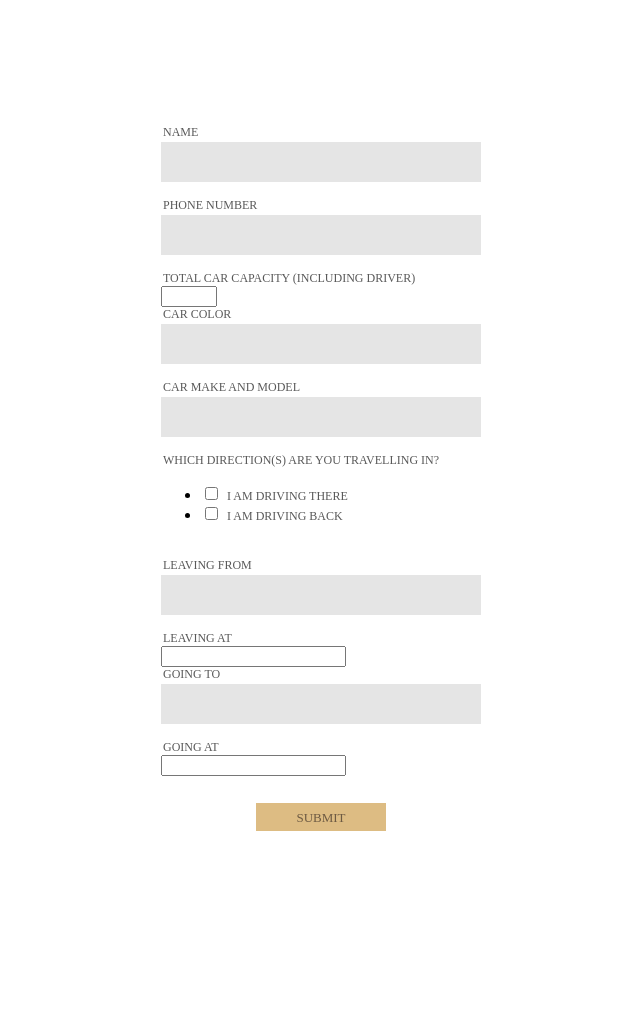
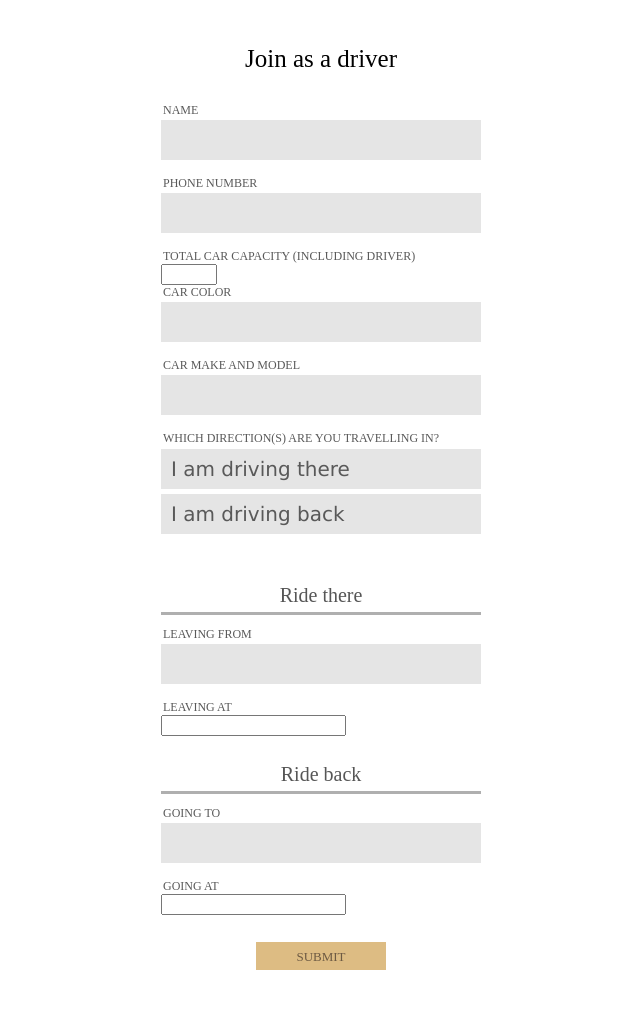
Before and after one commit to nikrdc/motorpool, a Flask app: page /1/add in a window 1280 px wide. Shown: the top 1034 px of the page, without its empty margins (319-959 px from the left). Before the commit the page ends 831 px from the top, so only its background shows below. Run offline with Flask 2, Linux system fonts and the light colour scheme; data that the repository does not hold is empty; some libraries are stand-ins or nearby versions; some web fonts are replaced.

Commit message:
styled add driver page

```diff
--- a/static/style.css
+++ b/static/style.css
@@ -8,8 +8,8 @@
 }
 
 @font-face {
-    font-family: WhitneySemibold;
-    src: url('fonts/Whitney-Semibold.otf');
+    font-family: SentinelMedium;
+    src: url('fonts/Sentinel-Book.otf');
 }
 
 @font-face {
@@ -17,11 +17,33 @@
     src: url('fonts/Whitney-Medium.otf');
 }
 
+@font-face {
+    font-family: WhitneySemibold;
+    src: url('fonts/Whitney-Semibold.otf');
+}
+
 
 /* General */
 
 body {
     margin: 50px 0 0 0;
+}
+
+.header {
+    font-family: 'SentinelMedium';
+    text-align: center;
+    font-size: 20px;
+    padding: 0 0 5px 0;
+    border-bottom: 3px solid #afafaf;
+    margin: 27px 0 12px 0;
+    color: #565656;
+}
+
+.title {
+    font-family: 'SentinelBook';
+    text-align: center;
+    font-size: 25px;
+    margin: -30px 0 -20px 0;
 }
 
 
@@ -120,3 +142,44 @@ input[type="text"]:focus {
     cursor: pointer;
     text-align: center;
 }
+
+#directions {
+    list-style-type: none;
+    margin: -2px 0 0 -42px;
+}
+
+input[type="checkbox"] {
+    display: inline-block;
+    width: 40px;
+    height: 40px;
+    -webkit-appearance: none;
+    background-color: #e5e5e5;
+    cursor: pointer;
+    margin: 0 0 -40px 282px;
+    outline-width: 0;
+}
+
+input[type="checkbox"]:checked {
+    background: url('/static/img/check.png') no-repeat center #e5e5e5;
+    cursor: pointer;
+    border: none;
+    outline-width: 0;
+}
+
+#directions label {
+    text-transform: none;
+    background-color: #e5e5e5;
+    height: 20px;
+    width: 300px;
+    display: block;
+    border: none;
+    font-size: 20px;
+    padding: 8px 10px 12px 10px;
+    color: #595959;
+    font-family: Lucida Grande, sans-serif;
+    cursor: pointer;
+}
+
+#directions li {
+    margin: 5px 0;
+}
--- a/templates/add_driver.html
+++ b/templates/add_driver.html
@@ -1,6 +1,9 @@
 {% extends "base.html" %}
 {% block title %}Join as a driver{% endblock %}
 {% block body %}
+
+    <div class="title">Join as a driver</div>
+
     <form method="POST" class="form">
         {{ form.csrf_token }}
         {{ form.name.label }}<br>
@@ -15,10 +18,14 @@
         {{ form.make_model() }}<br>
         {{ form.directions.label }}<br>
         {{ form.directions() }}<br>
+
+        <div class="header">Ride there</div>
         {{ form.leaving_from.label }}<br>
         {{ form.leaving_from() }}<br>
         {{ form.leaving_at.label }}<br>
         {{ form.leaving_at() }}<br>
+
+        <div class="header">Ride back</div>
         {{ form.going_to.label }}<br>
         {{ form.going_to() }}<br>
         {{ form.going_at.label }}<br>
--- a/templates/index.html
+++ b/templates/index.html
@@ -1,7 +1,7 @@
 {% extends "base.html" %}
 {% block title %}Motorpool{% endblock %}
 {% block body %}
-	<div id="logo"><img src="/static/logo.png"></div>
+	<div id="logo"><img src="/static/img/logo.png"></div>
     <div id="slogan">Organize carpools for your event:</div>
 	<form method="POST" class="form">
         {{ form.csrf_token }}
```
Also changed, not shown: static/img/check.png (added), static/img/logo.png (renamed from static/logo.png).
